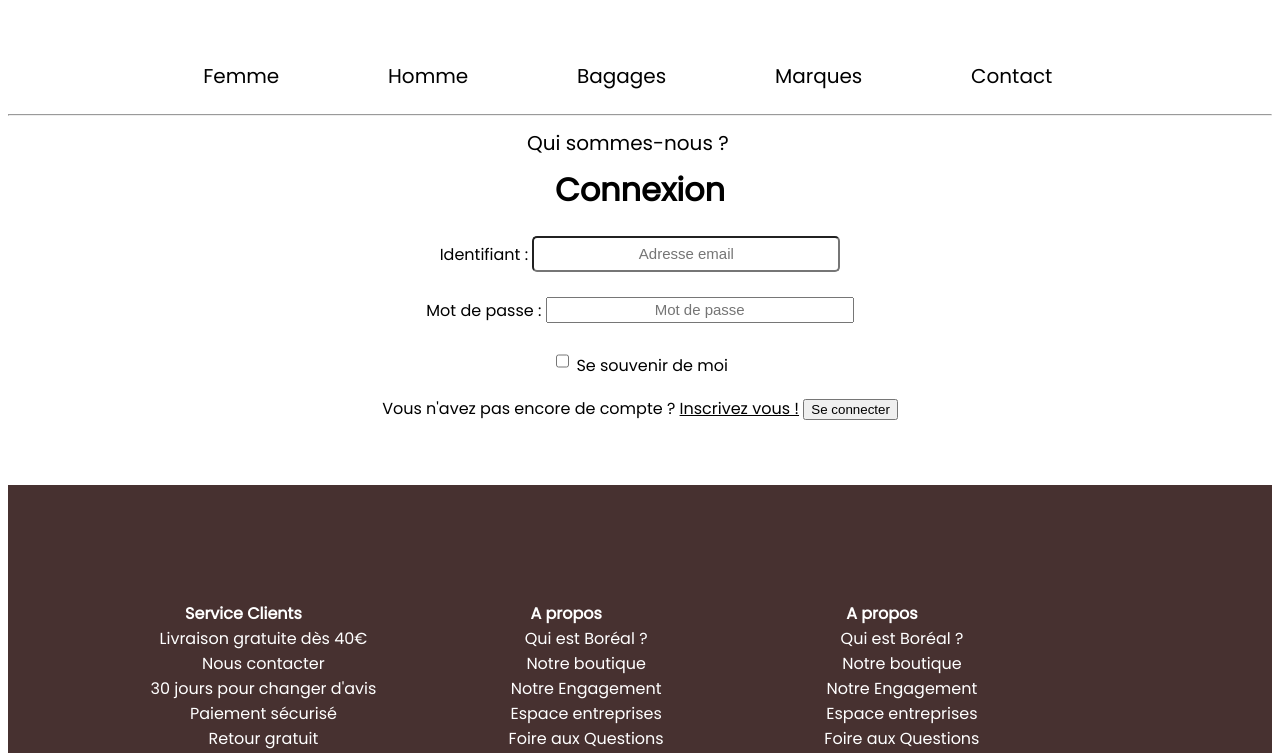
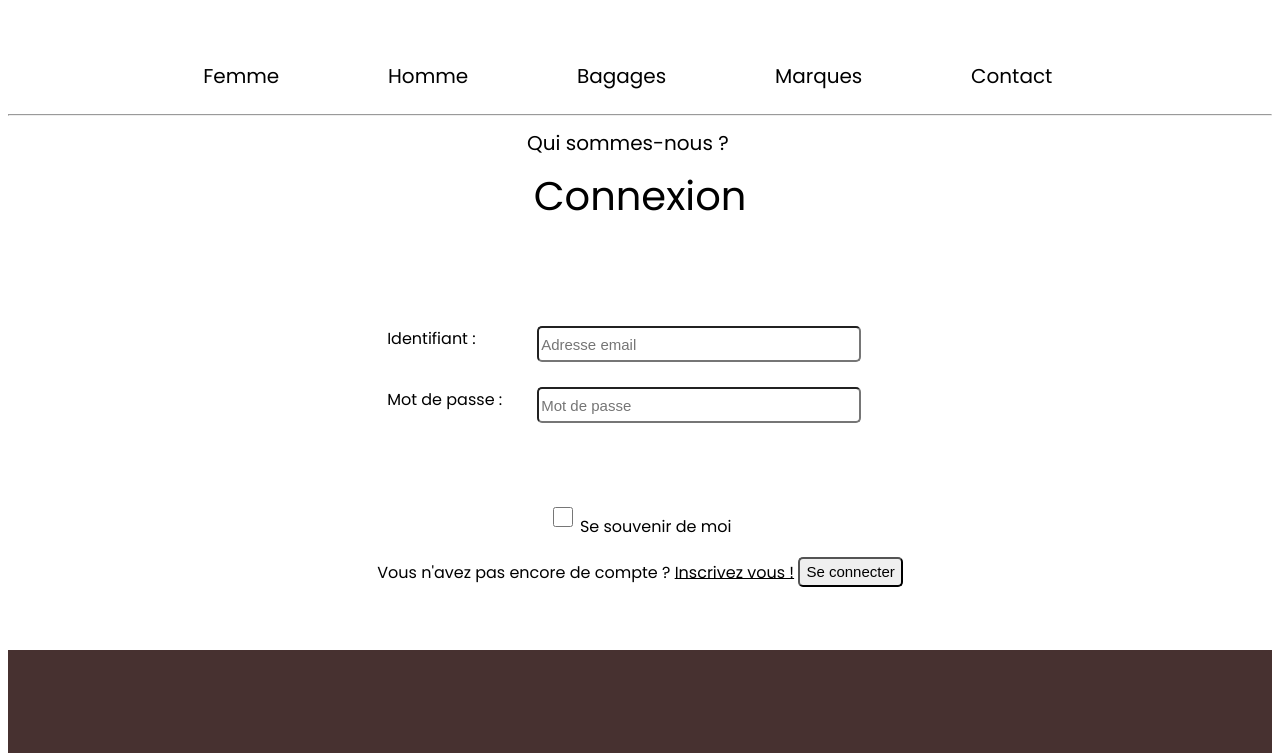
Before and after one commit to sdcmb/Bor-al, a Symfony app: template templates/security/login.html.twig in a window 1280 px wide. Shown: the part 160-913 px from the top of the page. Run offline with Twig, Linux system fonts and the light colour scheme; the template is opened without the code that fills it, so the values that code supplies are empty; some libraries are stand-ins or nearby versions.

Commit message:
Modif css input

```diff
--- a/public/style/style.css
+++ b/public/style/style.css
@@ -228,73 +228,40 @@ nav a:hover{
 
 /**---------------------------------------login / register---------------------------------------**/
 
-.connexion h1{
+.form-group-lr h2 {
      text-align: center;
+     margin-bottom: 100px;
 }
 
 .form-group-lr input{
-     height: 20px;
+     height: 30px;
+     width : 25%;
      font-size: 15px;
-     text-align: center;
+     text-align: left;
      margin-bottom: 2%;
-}
-.form-group-lr .form-group{text-align: center;}
-
-
-
-/**---------------------------------------Panier---------------------------------------**/
-
-.panier{
-     text-align: center;
-     font-weight: normal;
-     text-decoration: underline;
-     margin-bottom: 2%;
-     font-size: 35px;
+     border-radius: 5px;
 }
 
-
-.produit_panier{
-     display: flex;
-     flex-wrap: wrap;
-     flex: 1 100%;
-     width: 70%;
-     margin: auto;
-     text-align: left;
-     font-size: 20px;
+.form-group-lr label{
+  width: 150px;
+  display: block;
+  float:left;
+  margin-left: 30%;
 }
 
-.produit_panier h2{
-     text-align: left;
-     font-size: 20px;
+#remember_me {
+  width : 20px;
 }
 
-.produit_panier div{
-     width: 25%;
-     padding-bottom: 2%;
+.regist {
+  height: 30px;
+  font-size: 15px;
+  border-radius: 5px
 }
 
-.produit_panier img{
-     max-width: 25%;
-}
-
-.panier-total{
-     text-align: center;
-     font-size: 20px;
-     margin-left: 72%;
-     border-top: 1px solid #9DA6A7;
-     width: 13%;
-}
-.panier-suppr p{
-     text-align: center;
-     width: 25%;
-     background-color:#9DA6A7;
-     padding-bottom: 5px;
-     padding-top: 5px;
-     border-radius: 5px;
-     font-size: 20px;
-}
-.panier-suppr a{
-     text-decoration: none;
+.form-group-lr .form-group{
+  text-align: left;
+  margin-bottom: 50px;
 }
 
 
@@ -635,7 +602,8 @@ form{text-align: center;
 }
 
 #nomSlider input[type=text]{
-     height: 50px;
+     height: 30px;
+     width: 25%;
      font-size: 30px;
      text-align: center;
 }
@@ -679,11 +647,6 @@ form p{
 .creer{
      text-align: center;
      margin-bottom: 50px;
-}
-
-.creer input{
-     margin-top: 1%;
-     width: 10%;
 }
 
 /**----------------------modifier slider----------------------**/
--- a/templates/security/login.html.twig
+++ b/templates/security/login.html.twig
@@ -1,34 +1,32 @@
 {% extends 'base.html.twig' %}
 
 {% block body %}
-
-<div class="connexion">
-
-  <h1>Connexion</h1>
 
   <!-- Formulaire de connexion -->
 
   <!-- Route à laquelle renvoie le formulaire -->
   <form action="{{ path('security_login') }}" method="post">
+    <div class="form-group-lr">
+      <h2>Connexion</h2>
 
     <!-- Champs de saisie du formulaire -->
-    <div class="form-group-lr">
+      <div class="form-group">
 
-      <!-- Input adresse mail avec en nom le _username indiquant à symfony que c'est un champ à prendre en compte pour la connexion -->
-      Identifiant : <input placeholder="Adresse email" required name="_username" type="text" class="form-control">
-      <br>
-      <!-- Input mot de passe avec en nom le _password indiquant à symfony que c'est un champ à prendre en compte pour la connexion -->
-      Mot de passe : <input placeholder="Mot de passe" required name="_password" type="password" class="form-control">
-      <br>
+        <!-- Input adresse mail avec en nom le _username indiquant à symfony que c'est un champ à prendre en compte pour la connexion -->
+        <label>Identifiant : </label><input placeholder="Adresse email" required name="_username" type="text" class="form-control">
+        <br>
+        <!-- Input mot de passe avec en nom le _password indiquant à symfony que c'est un champ à prendre en compte pour la connexion -->
+        <label>Mot de passe : </label><input placeholder="Mot de passe" required name="_password" type="password" class="form-control">
+        <br>
+      </div>
       <input type="checkbox" id="remember_me" name="_remember_me"/> Se souvenir de moi
     </div>
 
     <div class="form-group-lr">
       Vous n'avez pas encore de compte ? <a href="{{ path('security_registration') }}">Inscrivez vous !</a>
-      <button type="submit" name="btn btn-success">Se connecter</button>
+      <button type="submit" name="btn btn-success" class="regist">Se connecter</button>
     </div>
 
   </form>
 
-</div>
 {% endblock %}
```
Also changed, not shown: templates/security/modifierCompte.html.twig (+15 -12 lines), templates/security/registration.html.twig (+8 -8 lines).
